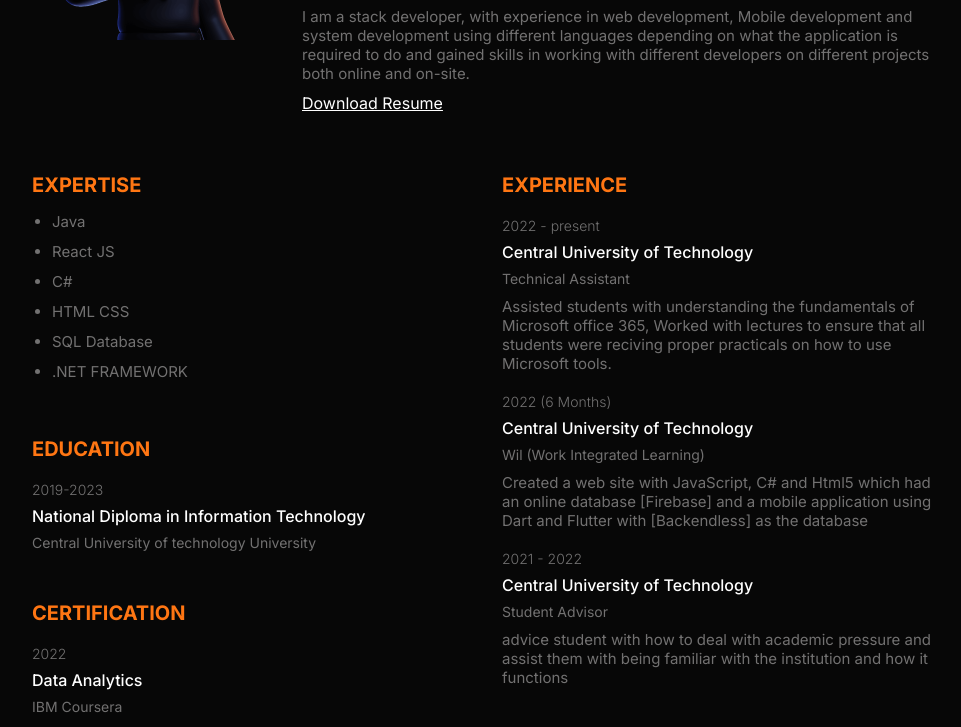
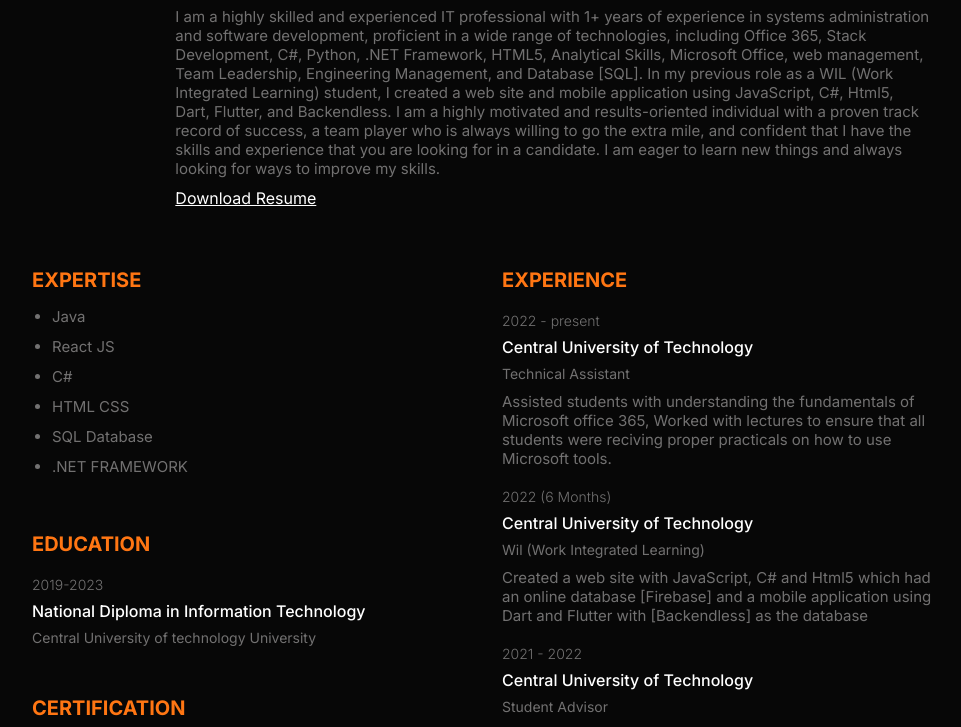
Before and after one commit to Jmoepi/jeffrey, a plain HTML site: page index.html in a window 1280 px wide. Shown: the part 198-925 px from the top of the page, without its empty margins (158-1119 px from the left). Drawn offline with Linux system fonts and the light colour scheme.

Commit message:
Update index.html

```diff
--- a/index.html
+++ b/index.html
@@ -23,10 +23,7 @@
                     </h1>
                     <p class="profile_title">Software Developer</p>
                     <p class="description profile_description">
-                        I am a stack developer, with experience in web development, Mobile development and system
-                        development using different languages depending on what the application is required to do and
-                        gained skills in working with different developers on different projects both online and
-                        on-site.
+                        I am a highly skilled and experienced IT professional with 1+ years of experience in systems administration and software development, proficient in a wide range of technologies, including Office 365, Stack Development, C#, Python, .NET Framework, HTML5, Analytical Skills, Microsoft Office, web management, Team Leadership, Engineering Management, and Database [SQL]. In my previous role as a WIL (Work Integrated Learning) student, I created a web site and mobile application using JavaScript, C#, Html5, Dart, Flutter, and Backendless. I am a highly motivated and results-oriented individual with a proven track record of success, a team player who is always willing to go the extra mile, and confident that I have the skills and experience that you are looking for in a candidate. I am eager to learn new things and always looking for ways to improve my skills.
                     </p>
                     <a class="downloadBtn" href="resume/Resume-Selebalo Moepi.pdf" download="Resume.pdf">Download
                         Resume</a>
```
